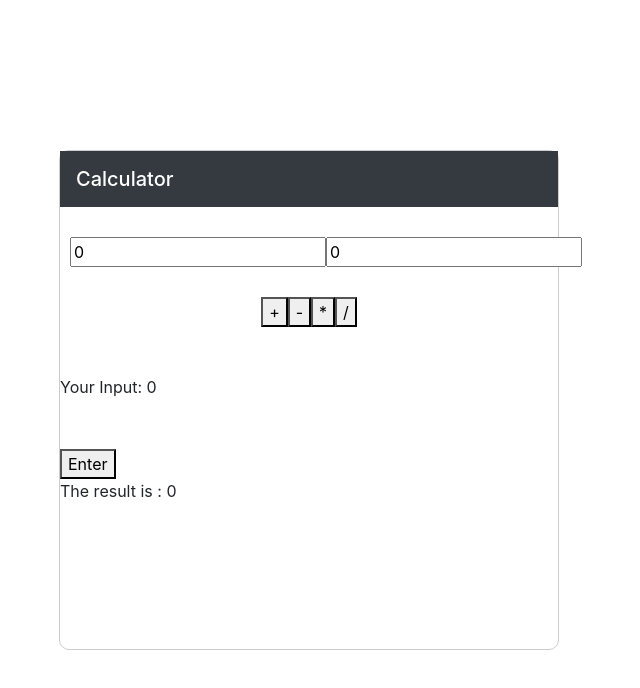
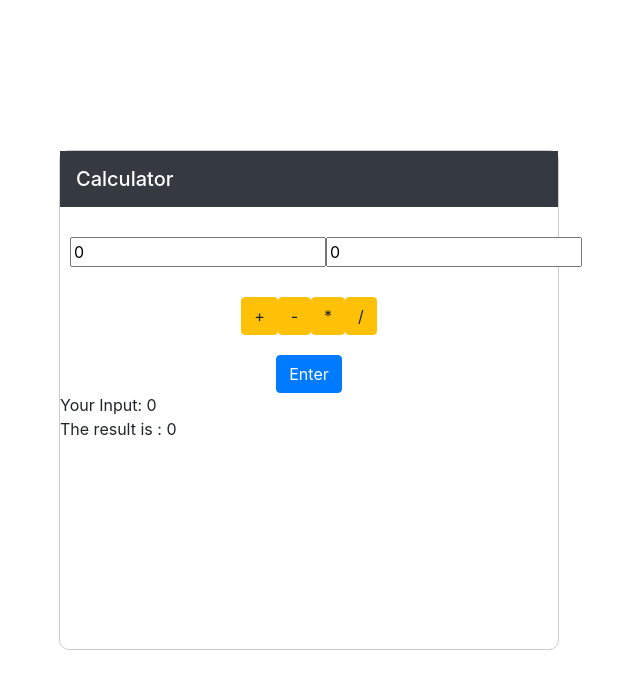
Before and after one commit to Monyjenni/Calculator_VueJs, a Vue app in the folder calculator/calculator/: page / in a window 1280 px wide. Shown: the top 688 px of the page, without its empty margins (331-971 px from the left). Built offline with nearby package versions, Linux system fonts and the light colour scheme.

Commit message:
adding_bs_button

```diff
--- a/calculator/calculator/src/App.vue
+++ b/calculator/calculator/src/App.vue
@@ -15,23 +15,19 @@
 </div>
 </div>
 <div class="operator">
-<button v-on:click="add" id="Op1">+</button>
-<button v-on:click="substract" id="Op2">-</button>
-<button v-on:click="multiply" id="Op3">*</button>
-<button v-on:click="divide" id="Op4">/</button>
+<button class="btn btn-warning" @click="add" id="Op1">+</button>
+<button class="btn btn-warning" @click="substract" id="Op2">-</button>
+<button class="btn btn-warning" @click="multiply" id="Op3">*</button>
+<button class="btn btn-warning" @click="divide" id="Op4">/</button>
+</div>
+<div class="enter"><button class="btn btn-primary" @click="getResult()">Enter</button></div>
 
-<p v-if="displayOp">{{ message }}</p>
-
-</div>
-<br>
 <div class="display-number">
-  <br>
+  <!-- <p v-if="displayOp">{{ message }}</p> -->
   <span>Your Input: {{ displayNumber }}</span>
 </div>
 <div class="result">
-  <button @click="getResult()">Enter</button>
   <p >The result is : {{ result}}</p>
-
 </div>
 </div>
   </div>
@@ -104,9 +100,7 @@ background-color: rgba(255, 249, 249, 0.866);
   display: flex;
   align-items:center ;
 }
-.result {
-  padding-top: 50px
-}
+
 .calculator {
   border: 1px solid #ccc;
   border-radius: 10px;
@@ -130,4 +124,9 @@ background-color: rgba(255, 249, 249, 0.866);
   display: flex;
   padding-top: 20px;
 }
+.enter {
+  display: flex;
+  justify-content: center;
+  padding-top:20px
+}
 </style>
```
